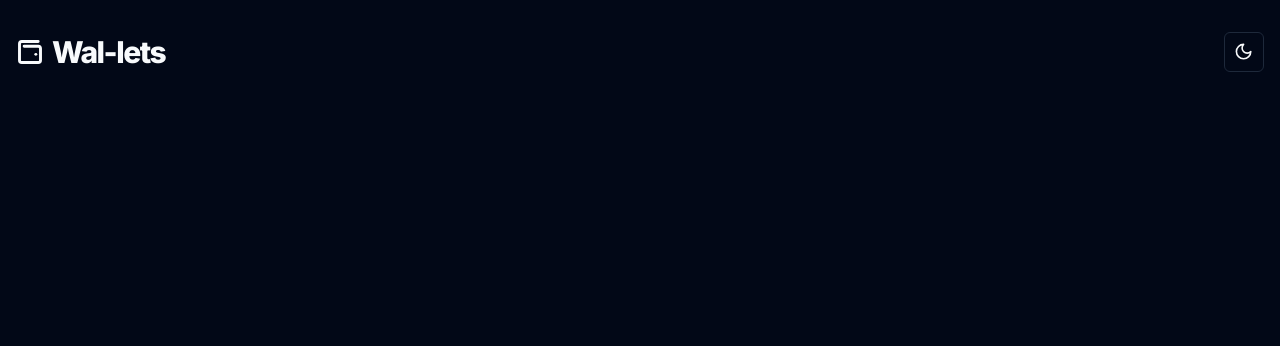
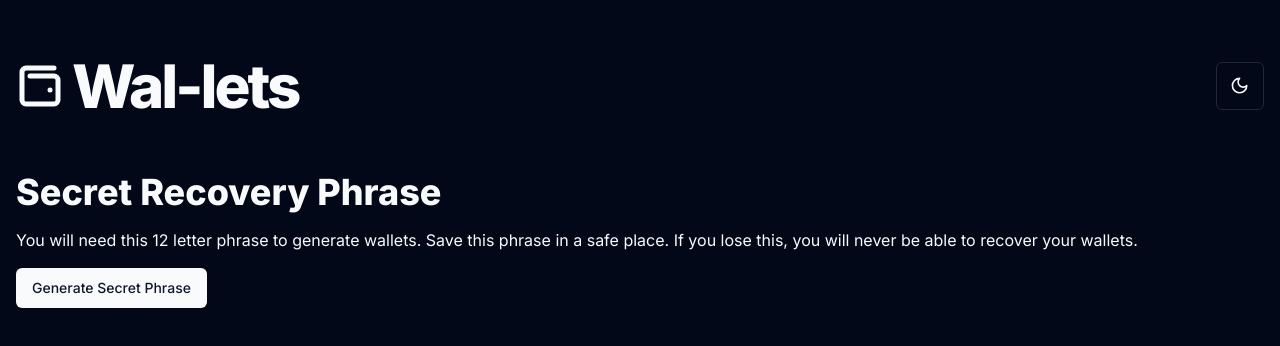
Before and after one commit to nagxsan/wallets-creator, a Next.js app: page / in a window 1280 px wide. Shown: the top 346 px of the page. Built offline with nearby package versions, Linux system fonts and the light colour scheme.

Commit message:
mnemonics component

```diff
--- a/app/page.tsx
+++ b/app/page.tsx
@@ -1,10 +1,16 @@
+"use client"
+
+import { Mnemonics } from "@/components/mnemonics";
 import { Navbar } from "@/components/navbar";
+import { RecoilRoot } from "recoil";
 
 export default function Home() {
   return (
-    <main className="max-w-7xl mx-auto flex flex-col gap-4 p-4 min-h-[92vh]">
-      <Navbar />
-      {/* <WalletGenerator /> */}
+    <main className="max-w-7xl mx-auto flex flex-col gap-y-10 px-4 py-10 min-h-[92vh]">
+      <RecoilRoot>
+        <Navbar />
+        <Mnemonics />
+      </RecoilRoot>
     </main>
   )
 }
--- /dev/null
+++ b/components/mnemonics.tsx
@@ -0,0 +1,47 @@
+import { useRecoilState } from "recoil";
+import { Button } from "./ui/button";
+import { mnemonicsAtom } from "@/store/atoms/mnemonics";
+import { generateMnemonic } from "bip39";
+import { useEffect } from "react";
+import useScreenSize from "@/hooks/useSreenSize";
+
+export function Mnemonics() {
+
+  const [mnemonics, setMnemonics] = useRecoilState(mnemonicsAtom)
+
+  const screenSize = useScreenSize()
+
+  useEffect(() => {
+    const mnemonicsString = localStorage.getItem('mnemonics') ?? ''
+    if (mnemonicsString !== '') {
+      setMnemonics(mnemonicsString)
+    }
+  }, [])
+
+  const generateMnemonics = () => {
+    const mnemonicsString = generateMnemonic(128)
+    localStorage.setItem('mnemonics', mnemonicsString)
+    setMnemonics(mnemonicsString)
+  }
+
+  return (
+    <div className="flex flex-col gap-y-4">
+      <div className="text-3xl xsm:text-4xl font-extrabold text-primary">
+        Secret Recovery Phrase
+      </div>
+      <div className="text-justify items-center xsm:items-start">
+        You will need this 12 letter phrase to generate wallets. Save this phrase in a safe place. If you lose this, you will never be able to recover your wallets.
+      </div>
+      <div>
+        <Button onClick={generateMnemonics} size={screenSize.width <= 500 ? "full" : "default"}>Generate Secret Phrase</Button>
+      </div>
+      {
+        mnemonics?.length !== 0 && (
+          <div>
+
+          </div>
+        )
+      }
+    </div>
+  )
+}
--- a/components/navbar.tsx
+++ b/components/navbar.tsx
@@ -5,8 +5,8 @@ export function Navbar() {
   return (
     <nav className="flex justify-between items-center py-4">
       <div className="flex items-center gap-2">
-        <WalletMinimal size={28} strokeWidth={2.5} />
-        <span className="tracking-tighter text-3xl font-extrabold text-primary flex gap-2 items-center">
+        <WalletMinimal size={48} strokeWidth={2.5} />
+        <span className="tracking-tighter text-6xl font-extrabold text-primary flex gap-2 items-center">
           Wal-lets
         </span>
       </div>
--- a/components/ui/button.tsx
+++ b/components/ui/button.tsx
@@ -25,7 +25,8 @@ const buttonVariants = cva(
         default: "h-10 px-4 py-2",
         sm: "h-9 rounded-md px-3",
         lg: "h-11 rounded-md px-8",
-        icon: "h-10 w-10",
+        icon: "h-12 w-12",
+        full: "h-10 w-full rounded-md px-4 py-2 items-center"
       },
     },
     defaultVariants: {
--- a/package.json
+++ b/package.json
@@ -20,6 +20,7 @@
     "next-themes": "^0.3.0",
     "react": "^18",
     "react-dom": "^18",
+    "recoil": "^0.7.7",
     "tailwind-merge": "^2.5.2",
     "tailwindcss-animate": "^1.0.7",
     "tweetnacl": "^1.0.3"
--- a/tailwind.config.ts
+++ b/tailwind.config.ts
@@ -77,6 +77,9 @@ const config = {
         sans: ["var(--font-sans)", ...fontFamily.sans],
       },
     },
+    screens: {
+      "xsm": "500px"
+    }
   },
   plugins: [require("tailwindcss-animate")],
 } satisfies Config
```
Also changed, not shown: 1 other file (tests, documents, lock files or other folders).
